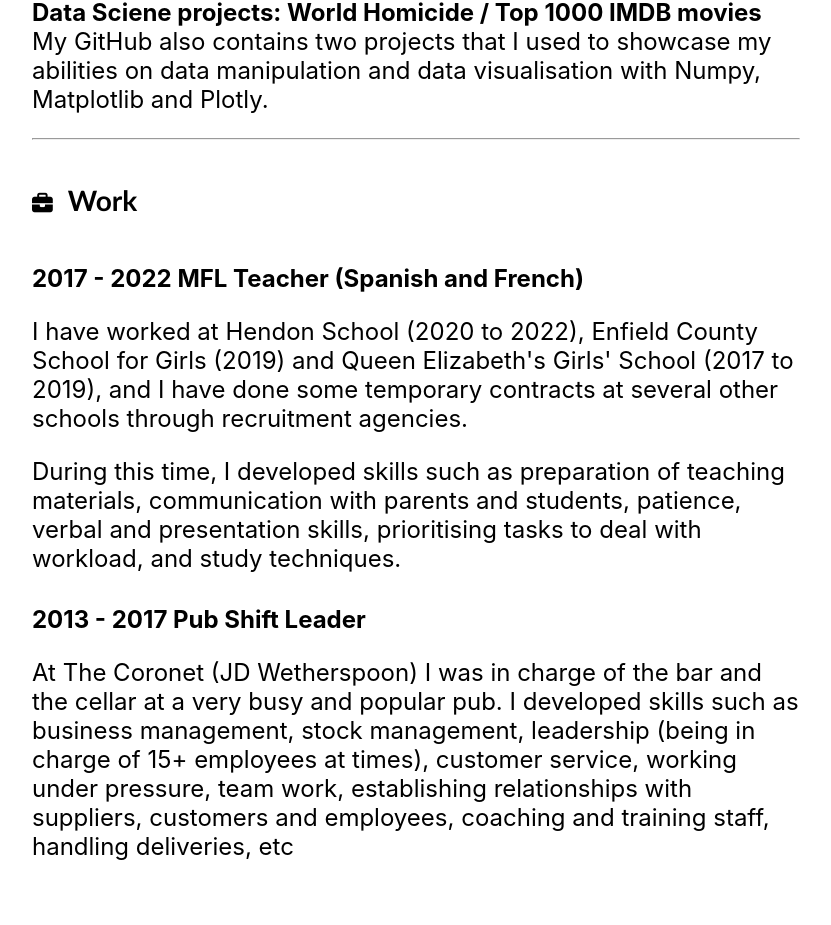
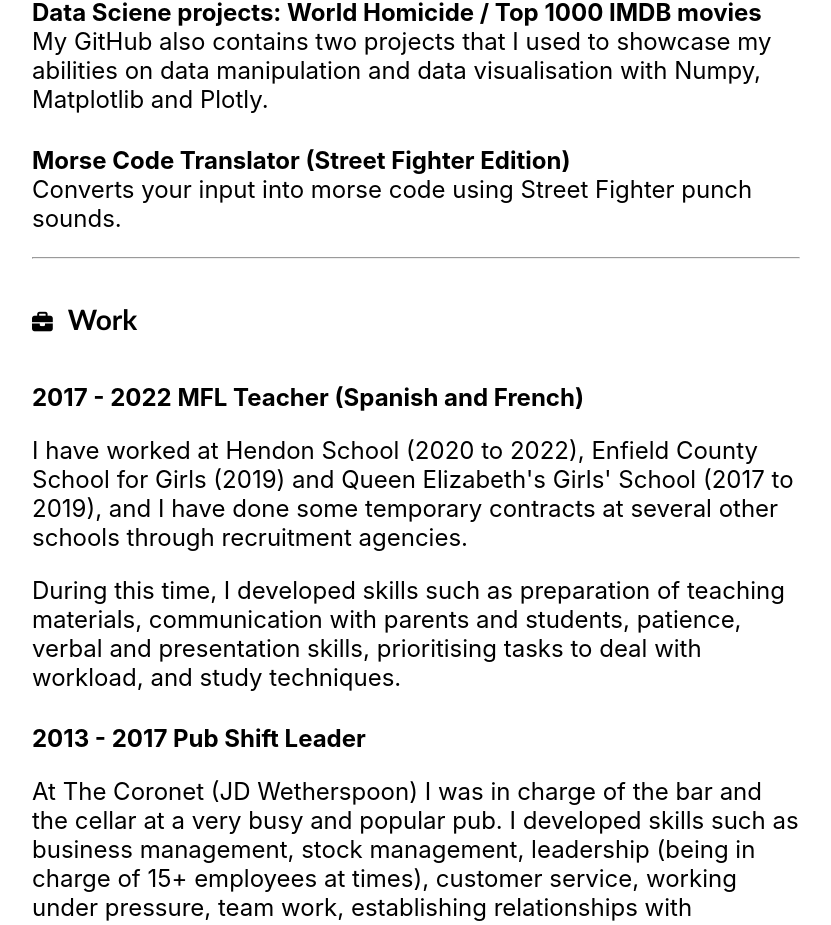
Before and after one commit to JaviRute/react-cv, a React (Create React App) app: page / in a window 1280 px wide. Shown: the part 2151-3076 px from the top of the page, without its empty margins (352-1183 px from the left). Before the commit the page ends 3051 px from the top, so only its background shows below. Built offline with nearby package versions, Linux system fonts and the light colour scheme.

Commit message:
Update Projects.js

```diff
--- a/src/Projects.js
+++ b/src/Projects.js
@@ -27,6 +27,9 @@ function Projects(props) {
 
       <a href={ data.projectsObj.project6.link}><h4>{ data.projectsObj.project6.title}</h4></a>
       <p>{ data.projectsObj.project6.description}</p>
+
+      <a href={ data.projectsObj.project7.link}><h4>{ data.projectsObj.project7.title}</h4></a>
+      <p>{ data.projectsObj.project7.description}</p>
     </div>
   );
 }
```
